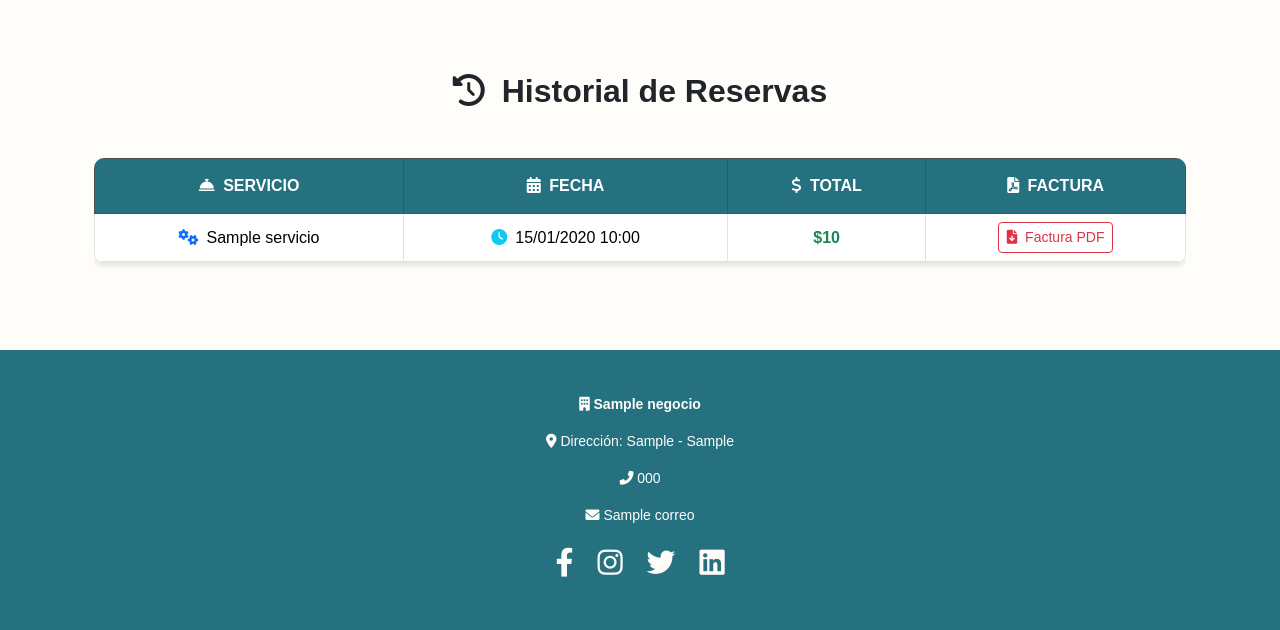
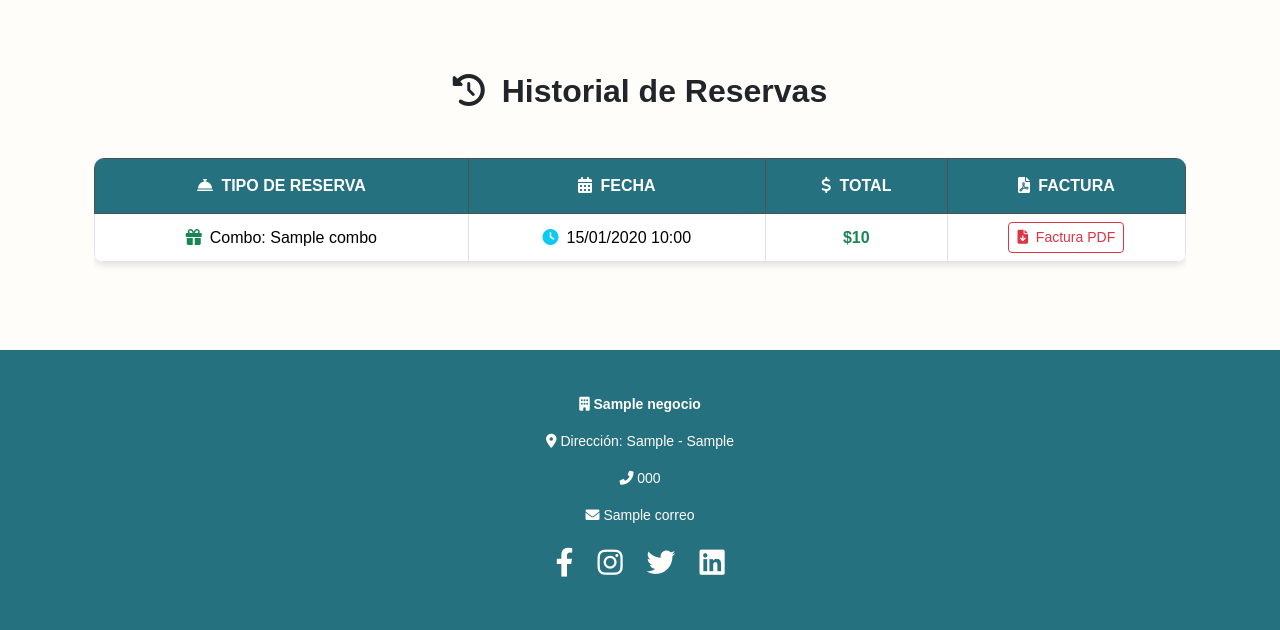
Before and after one commit to joaoelian204/gestor_eventos, a Django app: template apps/clientes/templates/clientes/historial_reservas.html in a window 1280 px wide. Shown: the part 182-812 px from the top of the page. Run offline with Django 4.2, Linux system fonts and the light colour scheme; the template is opened without the code that fills it: most values are stand-ins (such as "Sample title", 1, 10 or a date in 2020); grey boxes marked "Sample" are stand-in pictures.

Commit message:
Update historial_reservas.html

```diff
--- a/apps/clientes/templates/clientes/historial_reservas.html
+++ b/apps/clientes/templates/clientes/historial_reservas.html
@@ -19,7 +19,7 @@
         <table class="table table-hover table-bordered align-middle">
             <thead class="table-dark text-white">
                 <tr>
-                    <th class="text-center"><i class="fas fa-concierge-bell me-1"></i> Servicio</th>
+                    <th class="text-center"><i class="fas fa-concierge-bell me-1"></i> Tipo de Reserva</th>
                     <th class="text-center"><i class="fas fa-calendar-alt me-1"></i> Fecha</th>
                     <th class="text-center"><i class="fas fa-dollar-sign me-1"></i> Total</th>
                     <th class="text-center"><i class="fas fa-file-pdf me-1"></i> Factura</th>
@@ -29,10 +29,16 @@
                 {% for reserva in historial %}
                 <tr>
                     <!-- ============================
-                            Columna: Descripción del Servicio
+                            Columna: Descripción del Combo o Servicio
                         ============================ -->
                     <td class="text-center">
-                        <i class="fas fa-cogs me-2 text-primary"></i>{{ reserva.servicio.titulo }}
+                        {% if reserva.combo %}
+                            <i class="fas fa-gift me-2 text-success"></i>Combo: {{ reserva.combo.nombre }}
+                        {% elif reserva.servicio %}
+                            <i class="fas fa-cogs me-2 text-primary"></i>Servicio: {{ reserva.servicio.titulo }}
+                        {% else %}
+                            <span class="text-muted"><i class="fas fa-ban me-2"></i>Sin especificar</span>
+                        {% endif %}
                     </td>
 
                     <!-- ============================
@@ -64,7 +70,7 @@
                     ============================ -->
                 <tr>
                     <td colspan="4" class="text-center text-muted py-4">
-                        <i class="fas fa-exclamation-circle me-2"></i> No tienes reservas finalizadas.
+                        <i class="fas fa-exclamation-circle me-2 fa-2x text-warning"></i> No tienes reservas finalizadas.
                     </td>
                 </tr>
                 {% endfor %}
```
